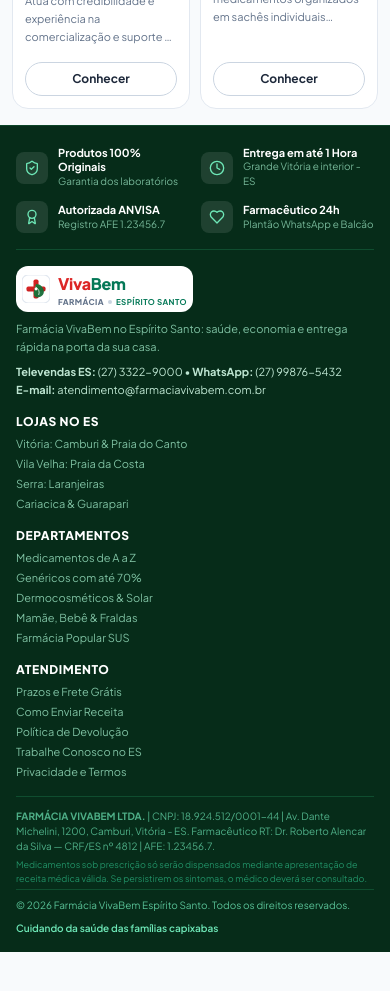
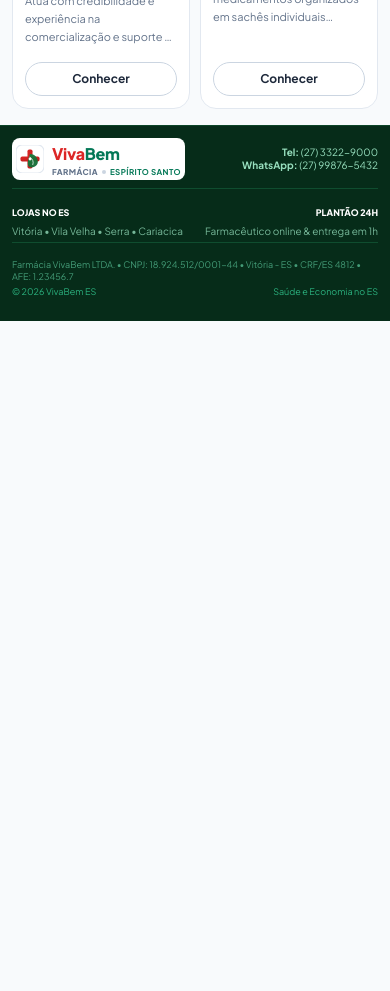
Before and after one commit to carolzinh427-beep/farm, a React (Vite) app: page / in a window 390 px wide. Shown: the part 4040-5031 px from the top of the page. After the commit the page ends 4441 px from the top, so only its background shows below. Built offline with nearby package versions, Linux system fonts and the light colour scheme.

Commit message:
style(mobile): make footer ultra compact and lean on mobile screens

```diff
--- a/src/components/Footer.tsx
+++ b/src/components/Footer.tsx
@@ -1,40 +1,89 @@
-import React from 'react';
+import React, { useState } from 'react';
 import { Logo } from './Logo';
-import { ShieldCheck, Award, Clock, Heart } from 'lucide-react';
+import { ShieldCheck, Award, Clock, Heart, ChevronDown } from 'lucide-react';
 
 interface FooterProps {
   onOpenPrescription?: () => void;
 }
 
 export const Footer: React.FC<FooterProps> = () => {
+  const [openSection, setOpenSection] = useState<string | null>(null);
+
+  const toggleSection = (sec: string) => {
+    setOpenSection((prev) => (prev === sec ? null : sec));
+  };
+
   return (
-    <footer className="bg-[#062c19] text-emerald-100/85 pt-5 pb-4 sm:pt-6 sm:pb-5 border-t border-[#0d4529] w-full">
-      <div className="max-w-7xl mx-auto px-4">
-        {/* 1. Top Badges Strip (Trust & Quality - Compact) */}
-        <div className="grid grid-cols-2 md:grid-cols-4 gap-3 pb-4 border-b border-[#0f4d2f]">
-          <div className="flex items-center gap-2.5">
-            <div className="w-8 h-8 rounded-lg bg-white/10 text-emerald-300 flex items-center justify-center flex-shrink-0">
-              <ShieldCheck className="w-4 h-4" />
+    <footer className="bg-[#062c19] text-emerald-100/85 pt-3 pb-6 md:pt-5 md:pb-4 border-t border-[#0d4529] w-full text-xs">
+      <div className="max-w-7xl mx-auto px-3 sm:px-4">
+        {/* ======================================================== */}
+        {/* 1. MOBILE COMPACT FOOTER (ULTRA LEAN & FAST TO BROWSE)    */}
+        {/* ======================================================== */}
+        <div className="md:hidden space-y-3">
+          {/* Logo & Quick Contact */}
+          <div className="flex items-center justify-between gap-3 pb-2 border-b border-[#0f4d2f]">
+            <div className="bg-white p-1 rounded-lg inline-block">
+              <Logo size="sm" />
+            </div>
+            <div className="text-right text-[10px] text-emerald-200/90 leading-tight">
+              <div><strong>Tel:</strong> (27) 3322-9000</div>
+              <div><strong>WhatsApp:</strong> (27) 99876-5432</div>
+            </div>
+          </div>
+
+          {/* 2-Column Compact Links */}
+          <div className="grid grid-cols-2 gap-2 text-[10px] py-1 border-b border-[#0f4d2f]">
+            <div className="space-y-1">
+              <span className="font-black text-white uppercase text-[9px] block text-emerald-300">Lojas no ES</span>
+              <p className="text-emerald-200/70 leading-snug">Vitória • Vila Velha • Serra • Cariacica</p>
+            </div>
+            <div className="space-y-1 text-right">
+              <span className="font-black text-white uppercase text-[9px] block text-emerald-300">Plantão 24h</span>
+              <p className="text-emerald-200/70 leading-snug">Farmacêutico online & entrega em 1h</p>
+            </div>
+          </div>
+
+          {/* Regulatory Brief Note */}
+          <div className="text-[9px] text-emerald-300/60 leading-tight pt-1">
+            <p>
+              Farmácia VivaBem LTDA. • CNPJ: 18.924.512/0001-44 • Vitória - ES • CRF/ES 4812 • AFE: 1.23456.7
+            </p>
+            <div className="mt-1 flex items-center justify-between text-[9px] text-emerald-400/80">
+              <span>© 2026 VivaBem ES</span>
+              <span>Saúde e Economia no ES</span>
+            </div>
+          </div>
+        </div>
+
+        {/* ======================================================== */}
+        {/* 2. DESKTOP / TABLET FOOTER (FULL STRUCTURED LAYOUT)       */}
+        {/* ======================================================== */}
+        <div className="hidden md:block">
+          {/* Top Badges Strip */}
+          <div className="grid grid-cols-4 gap-3 pb-3 border-b border-[#0f4d2f]">
+            <div className="flex items-center gap-2">
+              <div className="w-7 h-7 rounded-lg bg-white/10 text-emerald-300 flex items-center justify-center flex-shrink-0">
+                <ShieldCheck className="w-3.5 h-3.5" />
               </div>
               <div>
                 <div className="text-[11px] font-bold text-white leading-tight">Produtos 100% Originais</div>
-              <div className="text-[10px] text-emerald-200/70">Garantia dos laboratórios</div>
+                <div className="text-[10px] text-emerald-200/70">Garantia direta dos laboratórios</div>
               </div>
             </div>
 
-          <div className="flex items-center gap-2.5">
-            <div className="w-8 h-8 rounded-lg bg-white/10 text-emerald-300 flex items-center justify-center flex-shrink-0">
-              <Clock className="w-4 h-4" />
+            <div className="flex items-center gap-2">
+              <div className="w-7 h-7 rounded-lg bg-white/10 text-emerald-300 flex items-center justify-center flex-shrink-0">
+                <Clock className="w-3.5 h-3.5" />
               </div>
               <div>
                 <div className="text-[11px] font-bold text-white leading-tight">Entrega em até 1 Hora</div>
-              <div className="text-[10px] text-emerald-200/70">Grande Vitória e interior - ES</div>
+                <div className="text-[10px] text-emerald-200/70">Grande Vitória e interior do ES</div>
               </div>
             </div>
 
-          <div className="flex items-center gap-2.5">
-            <div className="w-8 h-8 rounded-lg bg-white/10 text-emerald-300 flex items-center justify-center flex-shrink-0">
-              <Award className="w-4 h-4" />
+            <div className="flex items-center gap-2">
+              <div className="w-7 h-7 rounded-lg bg-white/10 text-emerald-300 flex items-center justify-center flex-shrink-0">
+                <Award className="w-3.5 h-3.5" />
               </div>
               <div>
                 <div className="text-[11px] font-bold text-white leading-tight">Autorizada ANVISA</div>
@@ -42,37 +91,37 @@ export const Footer: React.FC<FooterProps> = () => {
               </div>
             </div>
 
-          <div className="flex items-center gap-2.5">
-            <div className="w-8 h-8 rounded-lg bg-white/10 text-emerald-300 flex items-center justify-center flex-shrink-0">
+            <div className="flex items-center gap-2">
+              <div className="w-7 h-7 rounded-lg bg-white/10 text-emerald-300 flex items-center justify-center flex-shrink-0">
                 <Heart className="w-4 h-4" />
               </div>
               <div>
-              <div className="text-[11px] font-bold text-white leading-tight">Farmacêutico 24h</div>
-              <div className="text-[10px] text-emerald-200/70">Plantão WhatsApp e Balcão</div>
+                <div className="text-[11px] font-bold text-white leading-tight">Farmacêutico 24 Horas</div>
+                <div className="text-[10px] text-emerald-200/70">Plantão pelo WhatsApp e Balcão</div>
               </div>
             </div>
           </div>
 
-        {/* 2. Main Columns (Compact Height) */}
-        <div className="grid grid-cols-1 md:grid-cols-2 lg:grid-cols-5 gap-4 sm:gap-6 py-4 border-b border-[#0f4d2f] text-xs">
+          {/* Main Desktop Columns */}
+          <div className="grid grid-cols-5 gap-4 py-3.5 border-b border-[#0f4d2f] text-xs">
             {/* Col 1: Logo & About */}
-          <div className="lg:col-span-2 space-y-2">
-            <div className="bg-white p-1.5 rounded-xl inline-block shadow-xs">
+            <div className="col-span-2 space-y-1.5">
+              <div className="bg-white p-1 rounded-xl inline-block shadow-xs">
                 <Logo size="sm" />
               </div>
               <p className="text-[11px] text-emerald-200/75 leading-relaxed max-w-sm">
                 Farmácia VivaBem no Espírito Santo: saúde, economia e entrega rápida na porta da sua casa.
               </p>
               <div className="text-[11px] text-emerald-100/90 space-y-0.5">
-              <div><strong>Televendas ES:</strong> (27) 3322-9000 • <strong>WhatsApp:</strong> (27) 99876-5432</div>
+                <div><strong>Televendas:</strong> (27) 3322-9000 • <strong>WhatsApp:</strong> (27) 99876-5432</div>
                 <div><strong>E-mail:</strong> atendimento@farmaciavivabem.com.br</div>
               </div>
             </div>
 
-          {/* Col 2: Lojas no ES */}
-          <div className="space-y-1.5">
+            {/* Col 2: Lojas */}
+            <div className="space-y-1">
               <h4 className="text-xs font-black text-white uppercase tracking-wider">Lojas no ES</h4>
-            <ul className="text-[11px] space-y-1 text-emerald-200/75">
+              <ul className="text-[11px] space-y-0.5 text-emerald-200/75">
                 <li>Vitória: Camburi & Praia do Canto</li>
                 <li>Vila Velha: Praia da Costa</li>
                 <li>Serra: Laranjeiras</li>
@@ -81,9 +130,9 @@ export const Footer: React.FC<FooterProps> = () => {
             </div>
 
             {/* Col 3: Departamentos */}
-          <div className="space-y-1.5">
+            <div className="space-y-1">
               <h4 className="text-xs font-black text-white uppercase tracking-wider">Departamentos</h4>
-            <ul className="text-[11px] space-y-1 text-emerald-200/75">
+              <ul className="text-[11px] space-y-0.5 text-emerald-200/75">
                 <li>Medicamentos de A a Z</li>
                 <li>Genéricos com até 70%</li>
                 <li>Dermocosméticos & Solar</li>
@@ -93,9 +142,9 @@ export const Footer: React.FC<FooterProps> = () => {
             </div>
 
             {/* Col 4: Atendimento */}
-          <div className="space-y-1.5">
+            <div className="space-y-1">
               <h4 className="text-xs font-black text-white uppercase tracking-wider">Atendimento</h4>
-            <ul className="text-[11px] space-y-1 text-emerald-200/75">
+              <ul className="text-[11px] space-y-0.5 text-emerald-200/75">
                 <li>Prazos e Frete Grátis</li>
                 <li>Como Enviar Receita</li>
                 <li>Política de Devolução</li>
@@ -105,17 +154,18 @@ export const Footer: React.FC<FooterProps> = () => {
             </div>
           </div>
 
-        {/* 3. Regulatory & Legal Info (Compact One-Block) */}
-        <div className="pt-3 text-[10px] text-emerald-300/70 leading-normal space-y-1">
+          {/* Legal / Regulatory Block */}
+          <div className="pt-2.5 text-[10px] text-emerald-300/70 leading-tight space-y-1">
             <p>
-            <strong>FARMÁCIA VIVABEM LTDA.</strong> | CNPJ: 18.924.512/0001-44 | Av. Dante Michelini, 1200, Camburi, Vitória - ES. Farmacêutico RT: Dr. Roberto Alencar da Silva — CRF/ES nº 4812 | AFE: 1.23456.7.
+              <strong>FARMÁCIA VIVABEM LTDA.</strong> | CNPJ: 18.924.512/0001-44 | Av. Dante Michelini, 1200, Vitória - ES. Farmacêutico RT: Dr. Roberto Alencar da Silva — CRF/ES nº 4812 | AFE: 1.23456.7.
             </p>
             <p className="text-[9px] text-emerald-400/60">
-            Medicamentos sob prescrição só serão dispensados mediante apresentação de receita médica válida. Se persistirem os sintomas, o médico deverá ser consultado.
+              Medicamentos sob prescrição só serão dispensados mediante apresentação de receita médica válida.
             </p>
-          <div className="flex flex-wrap items-center justify-between gap-2 pt-2 border-t border-[#0f4d2f] text-[10px] text-emerald-300/80">
+            <div className="flex items-center justify-between pt-1.5 border-t border-[#0f4d2f] text-[10px] text-emerald-300/80">
               <span>© 2026 Farmácia VivaBem Espírito Santo. Todos os direitos reservados.</span>
               <span className="font-semibold text-emerald-300">Cuidando da saúde das famílias capixabas</span>
+            </div>
           </div>
         </div>
       </div>
```
Lines whose indentation alone changed are shown as unchanged.
